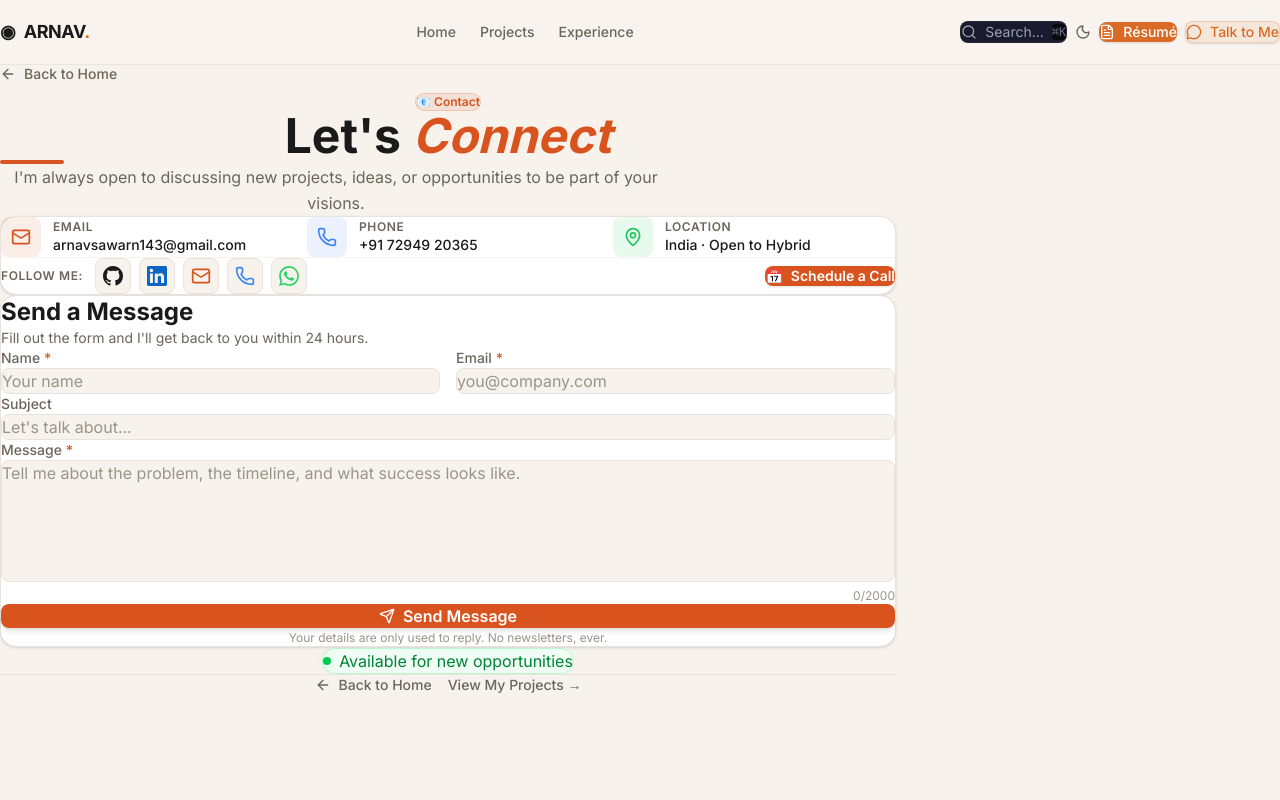
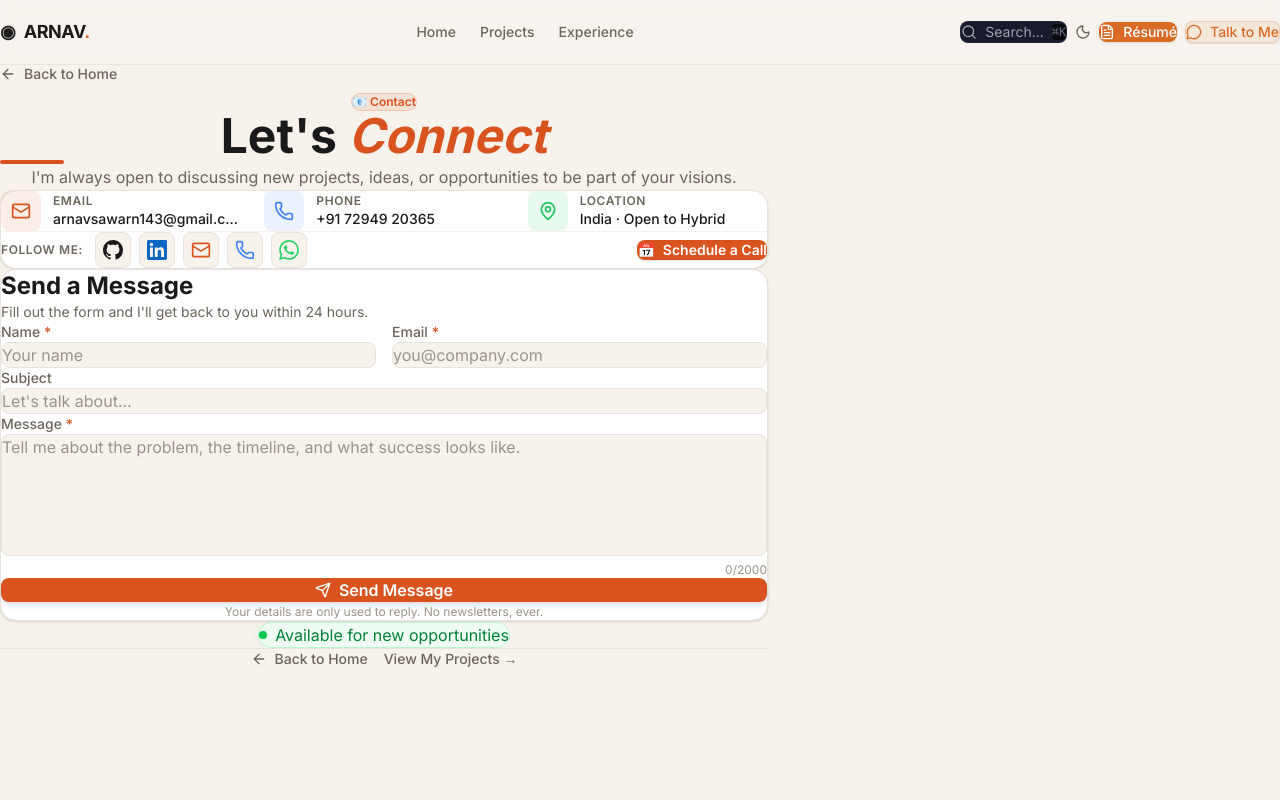
Before and after one commit to arnav20719/my-portfolio, a Next.js app: page /contact in a window 1280 px wide. Shown: the top 800 px of the page. Built offline with nearby package versions, Linux system fonts and the light colour scheme.

Commit message:
Fix contact page centering with proper width constraints

```diff
--- a/app/contact/page.tsx
+++ b/app/contact/page.tsx
@@ -58,7 +58,7 @@ export default function ContactPage() {
 
   return (
     <main className="min-h-screen py-16 md:py-24 bg-[#F7F2EB]">
-      <div className="max-w-4xl mx-auto px-6 md:px-8">
+      <div className="max-w-3xl mx-auto px-6 md:px-8 w-full">
         {/* Back Button */}
         <div className="mb-10">
           <Link
@@ -79,7 +79,7 @@ export default function ContactPage() {
             Let's <span className="italic text-[#D9531E]">Connect</span>
           </h1>
           <div className="w-16 h-1 bg-[#D9531E] rounded-full mx-auto mt-4"></div>
-          <p className="text-[#6B655B] mt-4 max-w-2xl mx-auto text-base leading-relaxed">
+          <p className="text-[#6B655B] mt-4 text-base leading-relaxed">
             I'm always open to discussing new projects, ideas, or
             opportunities to be part of your visions.
           </p>
@@ -88,7 +88,7 @@ export default function ContactPage() {
         {/* ===== INFO BAR ===== */}
         <div className="bg-white rounded-2xl p-6 md:p-8 border border-[#E8E3DC] shadow-sm mb-8">
           {/* Contact Info Row */}
-          <div className="grid md:grid-cols-3 gap-6 mb-6 pb-6 border-b border-[#F7F2EB]">
+          <div className="grid grid-cols-1 md:grid-cols-3 gap-6 mb-6 pb-6 border-b border-[#F7F2EB]">
             {/* Email */}
             <a
               href="mailto:arnavsawarn143@gmail.com"
@@ -130,13 +130,13 @@ export default function ContactPage() {
           </div>
 
           {/* Follow Me + Schedule Row */}
-          <div className="flex flex-wrap items-center justify-between gap-4">
+          <div className="flex flex-col sm:flex-row sm:items-center sm:justify-between gap-4">
             {/* Social Icons */}
             <div className="flex items-center gap-3">
-              <span className="text-xs font-semibold text-[#6B655B] uppercase tracking-wider">
+              <span className="text-xs font-semibold text-[#6B655B] uppercase tracking-wider whitespace-nowrap">
                 Follow Me:
               </span>
-              <div className="flex gap-2">
+              <div className="flex gap-2 flex-wrap">
                 {socialLinks.map((link) => (
                   <a
                     key={link.id}
@@ -157,7 +157,7 @@ export default function ContactPage() {
               href="https://cal.id/arnav-raj"
               target="_blank"
               rel="noopener noreferrer"
-              className="inline-flex items-center gap-2 px-5 py-2.5 bg-[#D9531E] text-white text-sm font-semibold rounded-lg hover:bg-[#C2410C] transition-all duration-300 hover:scale-105 shadow-sm hover:shadow-[#D9531E]/30"
+              className="inline-flex items-center justify-center gap-2 px-5 py-2.5 bg-[#D9531E] text-white text-sm font-semibold rounded-lg hover:bg-[#C2410C] transition-all duration-300 hover:scale-105 shadow-sm hover:shadow-[#D9531E]/30 whitespace-nowrap"
             >
               <span>📅</span>
               Schedule a Call
@@ -192,7 +192,7 @@ export default function ContactPage() {
 
               <form onSubmit={handleSubmit} className="space-y-5">
                 {/* Name + Email Row */}
-                <div className="grid md:grid-cols-2 gap-4">
+                <div className="grid grid-cols-1 md:grid-cols-2 gap-4">
                   <div>
                     <label className="text-sm font-medium text-[#6B655B] block mb-2">
                       Name <span className="text-[#D9531E]">*</span>
```
